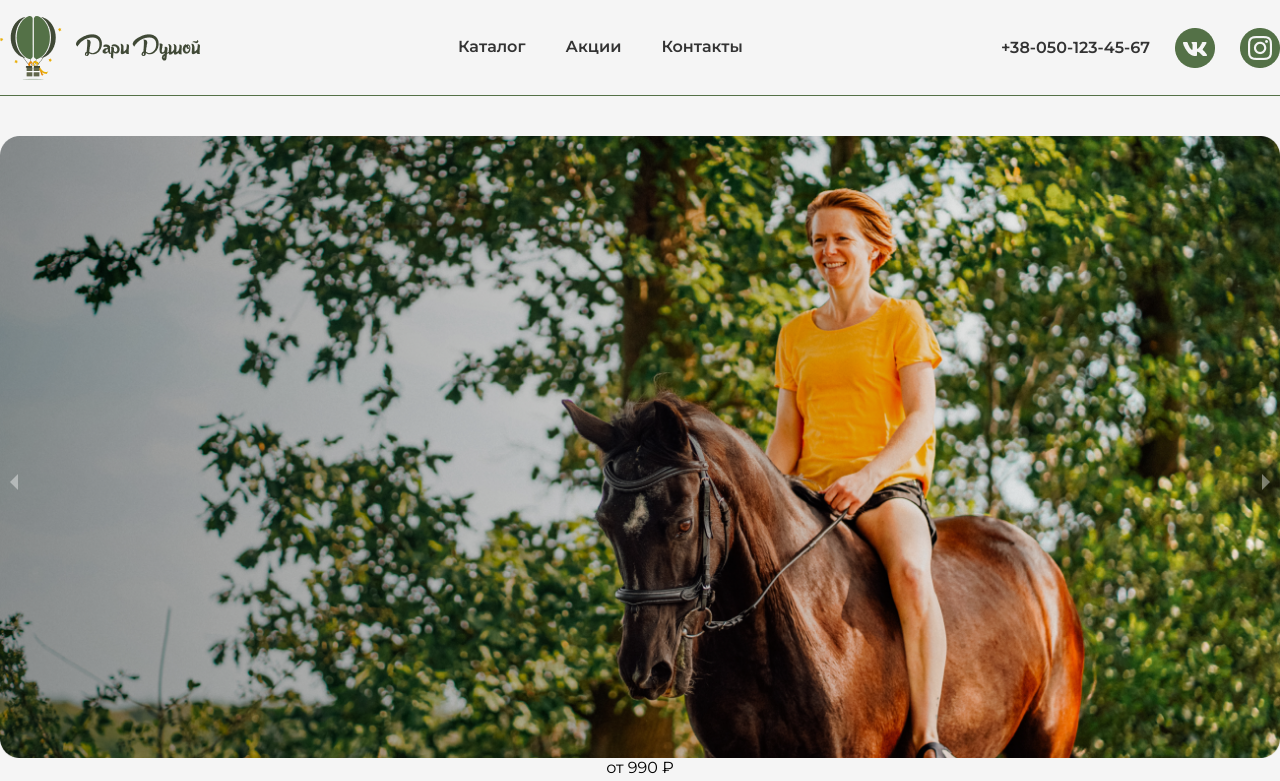
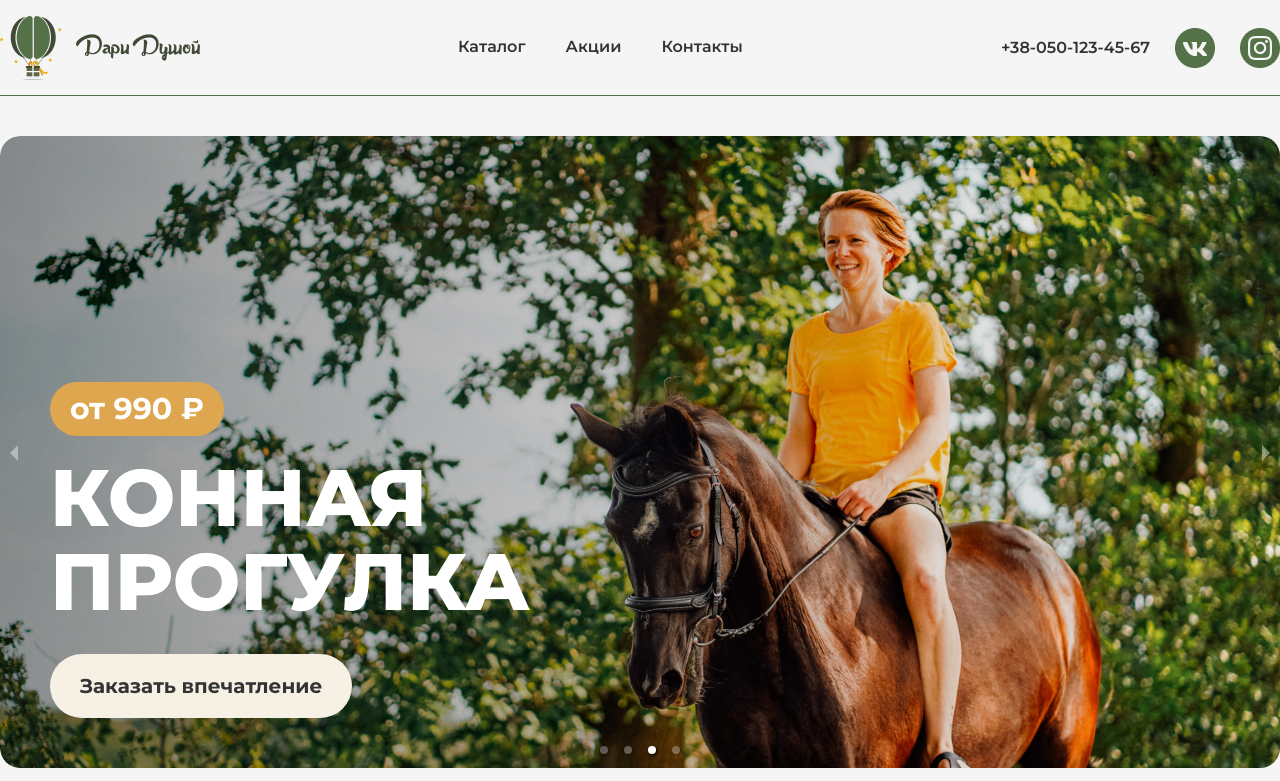
Before and after one commit to VladimirVolvakov/certifcates-shop-react-app, a React (Create React App) app: page / in a window 1280 px wide. Shown: the top 781 px of the page. Built offline with nearby package versions, Linux system fonts and the light colour scheme.

Commit message:
style: add styles for Hero component

```diff
--- a/src/components/Advantages.styles.js
+++ b/src/components/Advantages.styles.js
@@ -4,7 +4,7 @@ export const AdvantagesContainer = styled.div`
   height: 80px;
   width: 100%;
   max-width: 1300px;
-  margin: 30px auto 0;
+  margin: 0 auto;
   display: flex;
   justify-content: space-between;
   align-items: center;
--- a/src/components/Hero.jsx
+++ b/src/components/Hero.jsx
@@ -1,5 +1,5 @@
 // Styles:
-import { Button, Container, Image, Price, Slide, Title } from './Hero.styles';
+import { Button, Container, Price, Slide, Title } from './Hero.styles';
 // Images:
 import HeroDome from '../assets/images/HeroDome.png';
 import HeroParaplane from '../assets/images/HeroParaplane.png';
@@ -51,7 +51,6 @@ const Hero = () => {
       >
         { slidesArray.map(slide => (
           <Slide key={slide.id} background={slide.image}>
-            <Image src={slide.image} alt={slide.description} />
             <Price>{slide.price}</Price>
             <Title>{slide.description}</Title>
             <Button>Заказать впечатление</Button>
--- a/src/components/Hero.styles.js
+++ b/src/components/Hero.styles.js
@@ -4,15 +4,61 @@ export const Container = styled.div`
   height: 632px;
   width: 100%;
   max-width: 1300px;
-  margin: 40px auto;
+  margin: 40px auto 70px;
+  border-radius: 20px;
+  overflow: hidden;
 `;
 
-export const Slide = styled.div``;
+export const Slide = styled.div`
+  background-image: url(${props => props.background});
+  height: 632px;
+  width: 100%;
+  padding: 50px;
+  display: flex;
+  flex-direction: column;
+  justify-content: end;
+  align-items: flex-start;
+`;
 
 export const Image = styled.img``;
 
-export const Price = styled.div``;
+export const Price = styled.div`
+  background: #dfa650;
+  padding: 10px 20px;
+  border-radius: 40px;
+  font-size: 30px;
+  line-height: 34px;
+  font-weight: 700;
+  color: #fff;
+`;
 
-export const Title = styled.h2``;
+export const Title = styled.h2`
+  min-width: 500px;
+  max-width: 666px;
+  margin-top: 20px;
+  margin-bottom: 30px;
+  text-align: left;
+  font-size: 80px;
+  line-height: 84px;
+  font-weight: 800;
+  color: #fff;
+  text-transform: uppercase;
+`;
 
-export const Button = styled.button``;
+export const Button = styled.button`
+  padding: 20px 30px;
+  border: none;
+  border-radius: 50px;
+  background: #f6f1e4;
+  font-size: 20px;
+  line-height: 24px;
+  font-weight: 700;
+  color: #333;
+  cursor: pointer;
+  transition: all 0.3s;
+
+  &:hover {
+    background: #333;
+    color: #f6f1e4;
+  }
+`;
```
